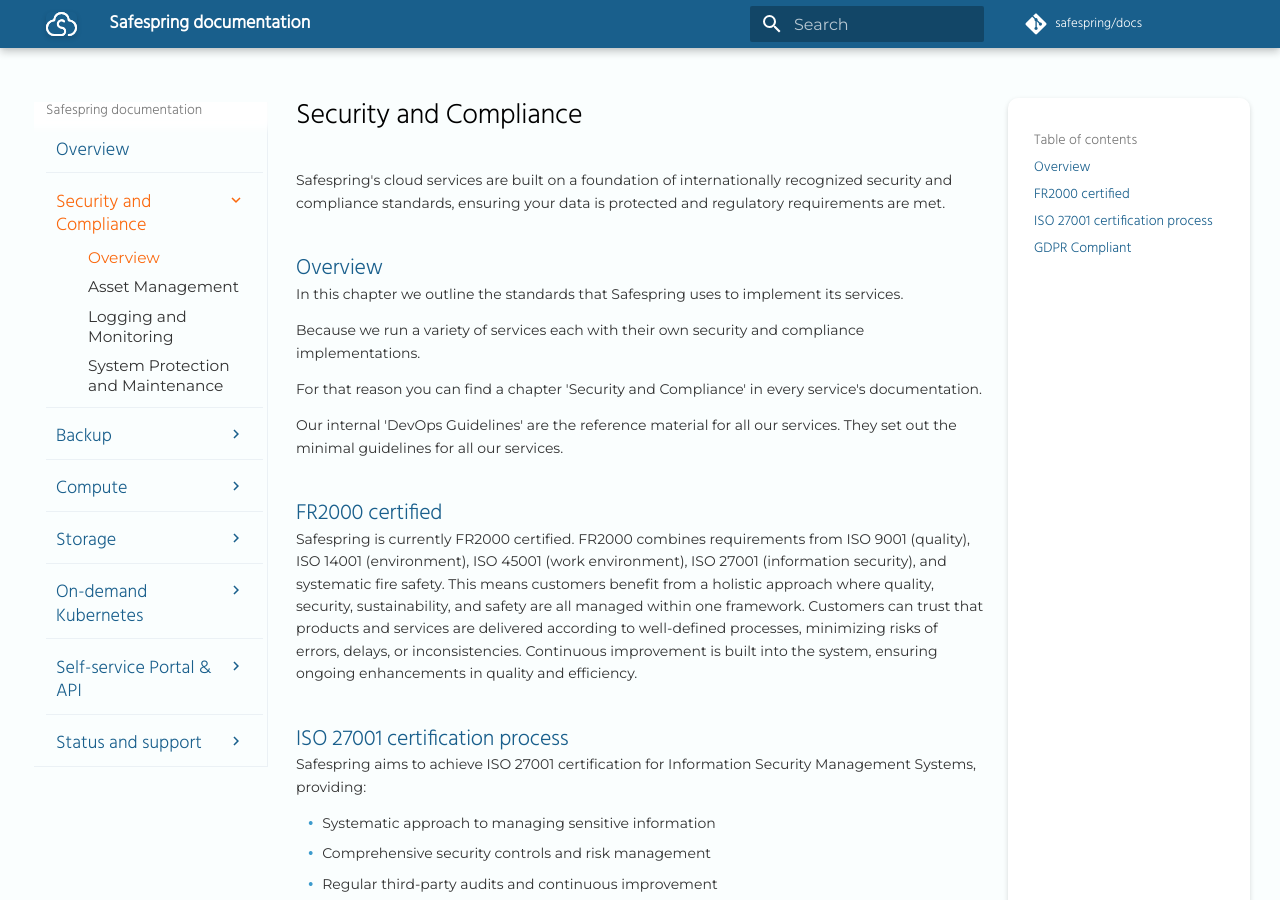
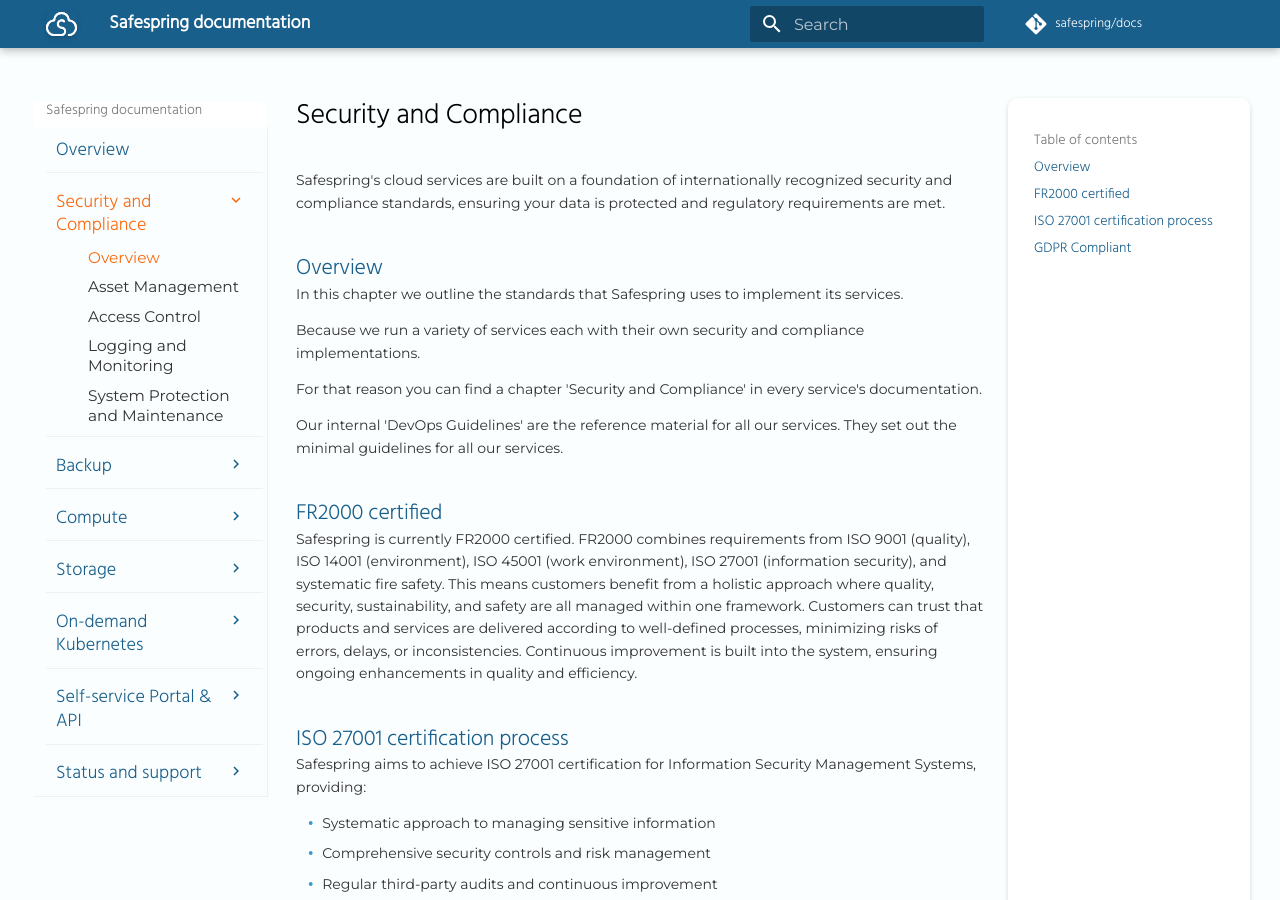
Before and after one commit to safespring/docs, an MkDocs documentation site: the page built from content/security-compliance/index.md, in a window 1280 px wide and 900 px high. Built offline with MkDocs 1.6.1 and Material for MkDocs 9.7.7, drawn with Linux system fonts in a browser that asks for light colours; a script that is not in the unit is left out; comment, search, counter and statistics services are not loaded.

Commit message:
Add dc access control chapter into navigation

```diff
--- a/mkdocs.yml
+++ b/mkdocs.yml
@@ -55,6 +55,7 @@
   - Security and Compliance:
       - Overview: "security-compliance/index.md"
       - Asset Management: "security-compliance/asset-management.md"
+      - Access Control: "security-compliance/access.md"
       - Logging and Monitoring: "security-compliance/logging-monitoring.md"
       - System Protection and Maintenance: "security-compliance/system-protection-maintenance.md"
   - Backup:
```
